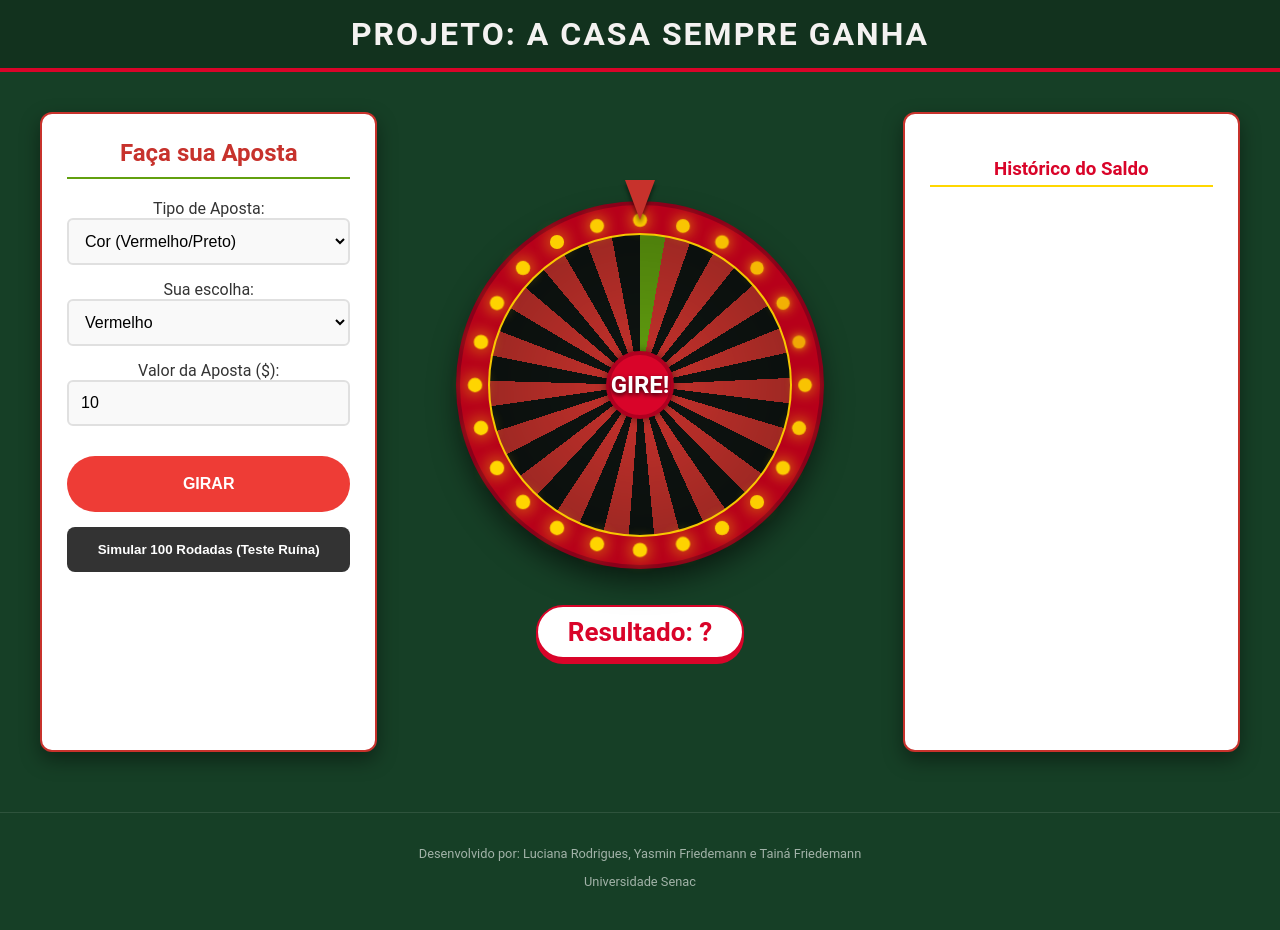
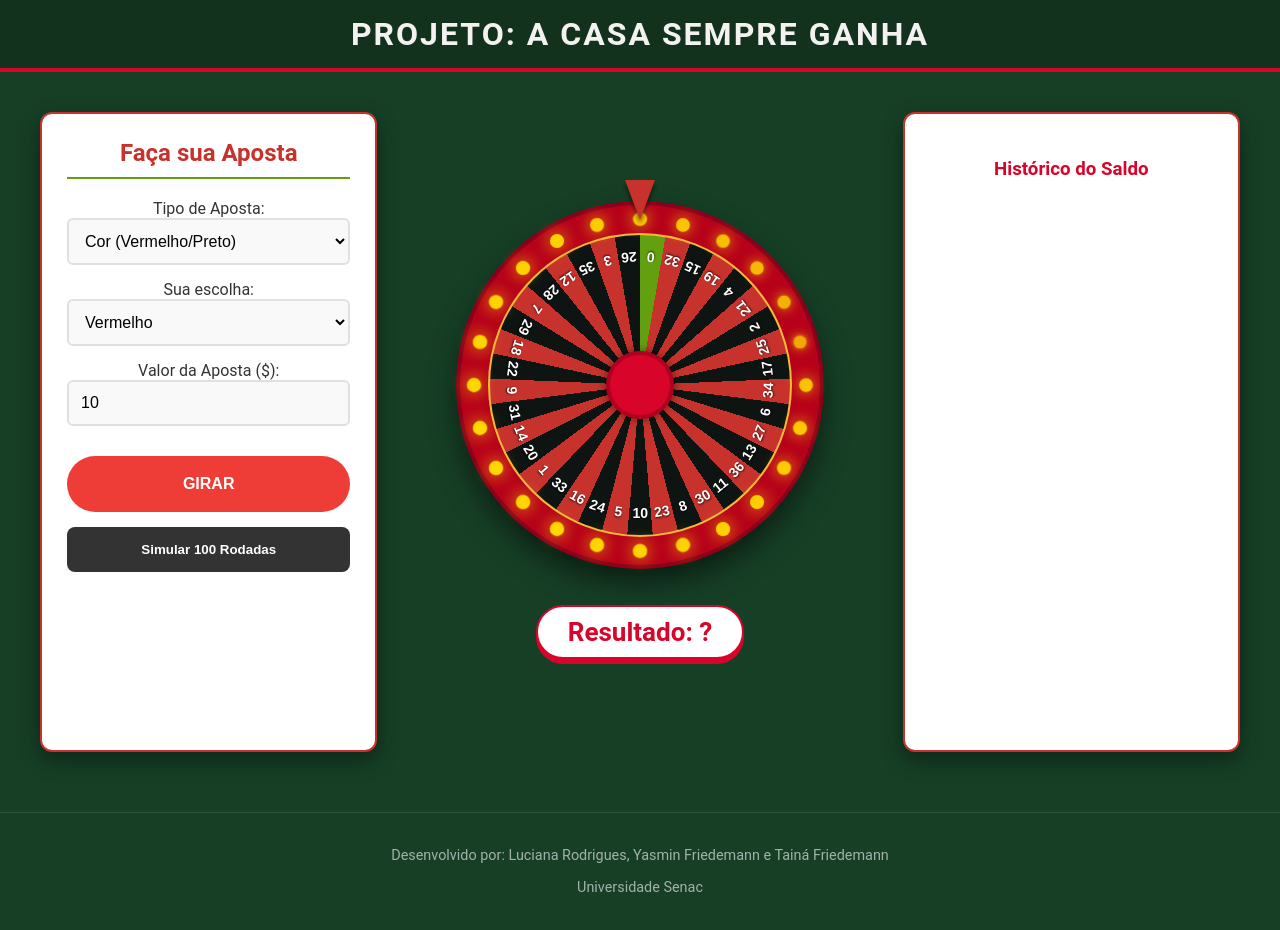
Before and after one commit to Yasfls/A-casa-sempre-ganha, a React (Create React App) app in the folder src/: page / in a window 1280 px wide. Built offline with nearby package versions, Linux system fonts and the light colour scheme; the HTML template or start-up script is replaced by a standard one.

Commit message:
mudança css

```diff
--- a/src/RouletteWheel.css
+++ b/src/RouletteWheel.css
@@ -10,7 +10,7 @@ body {
     text-align: center;
     color: #fff;
     padding: 15px;
-    background-color: rgba(0,0,0,0.2);
+    background-color: rgba(0, 0, 0, 0.2);
     border-bottom: 4px solid #d90429;
 }
 
@@ -37,7 +37,7 @@ body {
     background: #ffffff;
     border-radius: 12px;
     padding: 25px;
-    box-shadow: 0 8px 20px rgba(0,0,0,0.4);
+    box-shadow: 0 8px 20px rgba(0, 0, 0, 0.4);
     display: flex;
     flex-direction: column;
     border: 2px solid #c7322c;
@@ -63,7 +63,8 @@ body {
     margin-bottom: 15px;
 }
 
-select, input {
+select,
+input {
     padding: 12px;
     border: 2px solid #e0e0e0;
     border-radius: 6px;
@@ -132,7 +133,7 @@ select, input {
     background-color: #b7001a;
     box-shadow:
         0 0 0 4px #8a001a,
-        0 15px 30px rgba(0,0,0,0.6);
+        0 15px 30px rgba(0, 0, 0, 0.6);
     display: flex;
     align-items: center;
     justify-content: center;
@@ -141,7 +142,10 @@ select, input {
 /* LEDs */
 .led-ring {
     position: absolute;
-    top: 0; left: 0; width: 100%; height: 100%;
+    top: 0;
+    left: 0;
+    width: 100%;
+    height: 100%;
     border-radius: 50%;
     pointer-events: none;
     z-index: 5;
@@ -158,8 +162,16 @@ select, input {
 }
 
 @keyframes blink {
-    from { opacity: 0.5; transform: scale(0.9); }
-    to { opacity: 1; transform: scale(1.2); box-shadow: 0 0 15px #ffd700; }
+    from {
+        opacity: 0.5;
+        transform: scale(0.9);
+    }
+
+    to {
+        opacity: 1;
+        transform: scale(1.2);
+        box-shadow: 0 0 15px #ffd700;
+    }
 }
 
 .indicator {
@@ -173,7 +185,7 @@ select, input {
     border-right: 15px solid transparent;
     border-top: 40px solid #c7322c;
     z-index: 20;
-    filter: drop-shadow(0 4px 2px rgba(0,0,0,0.5));
+    filter: drop-shadow(0 4px 2px rgba(0, 0, 0, 0.5));
 }
 
 /* RODA (300px) */
@@ -181,79 +193,61 @@ select, input {
     width: 300px;
     height: 300px;
     border-radius: 50%;
+    /* AJUSTE VISUAL: Borda mais fina (de 4px para 2px) */
+    border: 2px solid #f6b93b;
+    position: relative;
+}
 
-    /* LINHA FINA AMARELA */
-    border: 2px solid rgba(255, 208, 0, 0.95);
+/* --- CORREÇÃO DOS NÚMEROS (MÉTODO ORBITAL) --- */
+.wheel-number {
+    position: absolute;
+    top: 50%;
+    left: 50%;
+    width: 0;
+    height: 0;
+    /* Ponto zero no centro */
+    display: flex;
+    justify-content: center;
+    align-items: center;
+    z-index: 10;
+    pointer-events: none;
+}
 
-    transition: transform 3s cubic-bezier(0.1, 0.7, 0.1, 1);
+.wheel-number span {
+    display: block;
+    color: white;
+    font-size: 14px;
+    font-weight: bold;
+    font-family: 'Arial', sans-serif;
+    text-shadow: 0 1px 2px rgba(0, 0, 0, 0.8);
+}
 
-    /* CORES ORIGINAIS (Preto, Vermelho, Verde) */
-    background:
-        radial-gradient(circle, rgba(0,0,0,0) 0%, rgba(0,0,0,0.2) 70%, rgba(0,0,0,0.5) 100%),
-        conic-gradient(
-            #62a00f 0deg 9.7deg,
-            #c7322c 9.7deg 19.4deg,
-            #0e1411 19.4deg 29.1deg,
-            #c7322c 29.1deg 38.8deg,
-            #0e1411 38.8deg 48.5deg,
-            #c7322c 48.5deg 58.2deg,
-            #0e1411 58.2deg 67.9deg,
-            #c7322c 67.9deg 77.6deg,
-            #0e1411 77.6deg 87.3deg,
-            #c7322c 87.3deg 97deg,
-            #0e1411 97deg 106.7deg,
-            #c7322c 106.7deg 116.4deg,
-            #0e1411 116.4deg 126.1deg,
-            #c7322c 126.1deg 135.8deg,
-            #0e1411 135.8deg 145.5deg,
-            #c7322c 145.5deg 155.2deg,
-            #0e1411 155.2deg 164.9deg,
-            #c7322c 164.9deg 174.6deg,
-            #0e1411 174.6deg 184.3deg,
-            #c7322c 184.3deg 194deg,
-            #0e1411 194deg 203.7deg,
-            #c7322c 203.7deg 213.4deg,
-            #0e1411 213.4deg 223.1deg,
-            #c7322c 223.1deg 232.8deg,
-            #0e1411 232.8deg 242.5deg,
-            #c7322c 242.5deg 252.2deg,
-            #0e1411 252.2deg 261.9deg,
-            #c7322c 261.9deg 271.6deg,
-            #0e1411 271.6deg 281.3deg,
-            #c7322c 281.3deg 291deg,
-            #0e1411 291deg 300.7deg,
-            #c7322c 300.7deg 310.4deg,
-            #0e1411 310.4deg 320.1deg,
-            #c7322c 320.1deg 329.8deg,
-            #0e1411 329.8deg 339.5deg,
-            #c7322c 339.5deg 349.2deg,
-            #0e1411 349.2deg 360deg
-        );
-
-    display: flex;
-    align-items: center;
-    justify-content: center;
+.center-text {
+    position: absolute;
+    top: 50%;
+    left: 50%;
+    transform: translate(-50%, -50%);
     color: white;
+    font-weight: bold;
     font-size: 24px;
-    font-weight: bold;
-    text-shadow: 0 2px 4px rgba(0,0,0,0.8);
+    text-shadow: 0 2px 4px rgba(0, 0, 0, 0.8);
+    z-index: 15;
 }
 
 /* Centro da roleta */
 .wheel::after {
     content: '';
     position: absolute;
+    top: 50%;
+    left: 50%;
+    transform: translate(-50%, -50%);
     width: 60px;
     height: 60px;
     background-color: #d90429;
     border: 4px solid #b00020;
     border-radius: 50%;
-    box-shadow: 0 0 10px rgba(0,0,0,0.5);
-    z-index: 2;
-}
-
-.wheel.spinning {
-    transform: rotate(1800deg);
+    box-shadow: 0 0 10px rgba(0, 0, 0, 0.5);
+    z-index: 12;
 }
 
 /* Placar */
@@ -269,6 +263,23 @@ select, input {
     box-shadow: 0 5px 0 #d90429;
 }
 
+.panel_historico
+{
+    flex: 1;
+    min-width: 280px;
+    color: #d90429;
+    border-bottom: 2px solid #ffd700;
+    padding-bottom: 5px;
+    background: #ffffff;
+    border-radius: 12px;
+    padding: 25px;
+    box-shadow: 0 8px 20px rgba(0, 0, 0, 0.4);
+    display: flex;
+    flex-direction: column;
+    border: 2px solid #c7322c;
+    align-items: center;
+}
+
 /* --- GRÁFICO --- */
 .chart-panel {
     flex: 1;
@@ -281,19 +292,20 @@ select, input {
     padding-bottom: 5px;
 }
 
-/* CONTAINER DO GRÁFICO (COM FUNDO ESCURO PREMIUM) */
+/* CONTAINER DO GRÁFICO */
 .simple-graph-container {
     width: 100%;
-    height: 240px; /* Um pouco mais alto */
+    height: 300px;
     border: none;
     border-radius: 12px;
     padding: 15px;
-    /* AQUI ESTÁ A MUDANÇA: Fundo escuro azulado chique */
-    background: linear-gradient(145deg, #1e272e, #485460);
-    box-shadow: inset 0 0 20px rgba(0,0,0,0.5);
+    align-content: center;
+    align-items: center;
+
 }
 
 .graph-footer {
+
     text-align: center;
     margin-top: 10px;
     font-size: 0.9rem;
@@ -302,8 +314,8 @@ select, input {
 .footer {
     text-align: center;
     padding: 20px;
-    color: rgba(255,255,255,0.6);
-    font-size: 0.8rem;
+    color: rgba(255, 255, 255, 0.6);
+    font-size: 0.9rem;
     margin-top: 20px;
-    border-top: 1px solid rgba(255,255,255,0.1);
+    border-top: 1px solid rgba(255, 255, 255, 0.1);
 }
--- a/src/RouletteWheel.js
+++ b/src/RouletteWheel.js
@@ -1,13 +1,13 @@
 import React, { useState, useEffect, useRef } from 'react';
 import './RouletteWheel.css';
 
-// --- GRÁFICO NATIVO ESTILO NEON ---
+// --- GRÁFICO NATIVO ---
 const SimpleGraph = ({ data }) => {
   if (!data || data.length < 2) return null;
 
   const width = 300;
-  const height = 180; // Um pouco mais alto
-  const maxVal = Math.max(...data, 1000) + 100;
+  const height = 180;
+  const maxVal = Math.max(...data, 100) + 50;
   const minVal = Math.min(...data, 0);
 
   const getPoints = () => {
@@ -24,57 +24,24 @@ const SimpleGraph = ({ data }) => {
   };
 
   const lastBalance = data[data.length - 1];
-
-  // Cores NEON para fundo escuro
-  // Ciano se > 1000, Rosa Choque se < 1000
-  const lineColor = lastBalance < 1000 ? "#ff4757" : "#2ed573";
+  const prevBalance = data.length > 1 ? data[data.length - 2] : 100;
+  const lineColor = lastBalance >= prevBalance ? "#2ed573" : "#ff4757";
 
   return (
     <div className="simple-graph-container">
       <svg viewBox={`0 0 ${width} ${height}`} style={{ width: '100%', height: '100%', overflow: 'hidden' }}>
-
         <defs>
           <linearGradient id="neonGradient" x1="0" x2="0" y1="0" y2="1">
             <stop offset="0%" stopColor={lineColor} stopOpacity="0.5"/>
             <stop offset="100%" stopColor={lineColor} stopOpacity="0.0"/>
           </linearGradient>
         </defs>
-
-        {/* Grades (Brancas transparentes) */}
         <line x1="0" y1={height/4} x2={width} y2={height/4} stroke="rgba(255,255,255,0.1)" strokeWidth="1" />
         <line x1="0" y1={height/2} x2={width} y2={height/2} stroke="rgba(255,255,255,0.1)" strokeWidth="1" />
         <line x1="0" y1={3*height/4} x2={width} y2={3*height/4} stroke="rgba(255,255,255,0.1)" strokeWidth="1" />
-
-        {/* Linha de Base ($1000) */}
-        <line
-          x1="0"
-          y1={height - ((1000 - minVal) / (maxVal - minVal || 1)) * height}
-          x2={width}
-          y2={height - ((1000 - minVal) / (maxVal - minVal || 1)) * height}
-          stroke="rgba(255,255,255,0.5)"
-          strokeDasharray="4 4"
-          strokeWidth="1"
-        />
-
-        {/* Área Neon */}
-        <polyline
-          fill="url(#neonGradient)"
-          stroke="none"
-          points={getAreaPoints()}
-        />
-
-        {/* Linha Principal */}
-        <polyline
-          fill="none"
-          stroke={lineColor}
-          strokeWidth="3"
-          points={getPoints()}
-          strokeLinecap="round"
-          strokeLinejoin="round"
-          style={{filter: `drop-shadow(0 0 4px ${lineColor})`}} // Brilho Neon
-        />
-
-        {/* Bolinha final */}
+        <line x1="0" y1={height - ((100 - minVal) / (maxVal - minVal || 1)) * height} x2={width} y2={height - ((100 - minVal) / (maxVal - minVal || 1)) * height} stroke="rgba(255,255,255,0.3)" strokeDasharray="4 4" strokeWidth="1" />
+        <polyline fill="url(#neonGradient)" stroke="none" points={getAreaPoints()} />
+        <polyline fill="none" stroke={lineColor} strokeWidth="3" points={getPoints()} strokeLinecap="round" strokeLinejoin="round" style={{filter: `drop-shadow(0 0 4px ${lineColor})`}} />
         {data.length > 0 && (() => {
              const lastVal = data[data.length - 1];
              const x = width;
@@ -82,7 +49,6 @@ const SimpleGraph = ({ data }) => {
              return <circle cx={x} cy={y} r="4" fill="#fff" stroke={lineColor} strokeWidth="2" />
         })()}
       </svg>
-
       <div className="graph-footer" style={{color: '#fff'}}>
         Saldo Atual: <strong style={{color: lineColor}}>${lastBalance}</strong>
       </div>
@@ -95,139 +61,125 @@ const RouletteWheel = () => {
   const ringRef = useRef(null);
   const [selectedNumber, setSelectedNumber] = useState(null);
   const [isSpinning, setIsSpinning] = useState(false);
+  const [rotation, setRotation] = useState(0);
   const [balance, setBalance] = useState(100);
   const [betAmount, setBetAmount] = useState(10);
   const [betOption, setBetOption] = useState('color');
   const [betDetails, setBetDetails] = useState('red');
   const [balanceHistory, setBalanceHistory] = useState([100]);
 
-  // --- EFEITO PARA CRIAR OS LEDS ---
+  const wheelOrder = [
+    0, 32, 15, 19, 4, 21, 2, 25, 17, 34, 6, 27, 13, 36, 11, 30, 8, 23, 10,
+    5, 24, 16, 33, 1, 20, 14, 31, 9, 22, 18, 29, 7, 28, 12, 35, 3, 26
+  ];
+
+  const redNumbers = [1, 3, 5, 7, 9, 12, 14, 16, 18, 19, 21, 23, 25, 27, 30, 32, 34, 36];
+  const blackNumbers = [2, 4, 6, 8, 10, 11, 13, 15, 17, 20, 22, 24, 26, 28, 29, 31, 33, 35];
+
+  const getWheelBackground = () => {
+    const sliceAngle = 360 / 37;
+    let gradientParts = [];
+    wheelOrder.forEach((num, index) => {
+      let color = '#0e1411';
+      if (num === 0) color = '#62a00f';
+      else if (redNumbers.includes(num)) color = '#c7322c';
+      const startDeg = index * sliceAngle;
+      const endDeg = (index + 1) * sliceAngle;
+      gradientParts.push(`${color} ${startDeg}deg ${endDeg}deg`);
+    });
+    return `conic-gradient(${gradientParts.join(', ')})`;
+  };
+
   useEffect(() => {
     const ring = ringRef.current;
     if (!ring) return;
-
     ring.innerHTML = "";
 
-    // DIMENSÕES:
-    // Wrapper = 360px.
-    // Centro = 180px.
-    // Roleta Interna = 300px (Raio 150px).
-    // Borda Vermelha vai de 150px a 180px (30px de espessura).
-    // Metade da borda = 15px.
-    // Raio ideal = 150 + 15 = 165px.
-
+    // AJUSTE VISUAL DOS LEDS
+    const totalLeds = 24;
     const center = 180;
-    const radius = 165;
-    const totalLeds = 24;
+    // Alterado de 165 para 166 para compensar a borda de 2px e ficar perfeitamente no centro da faixa vermelha
+    const radius = 166;
     const ledSize = 12;
 
     for (let i = 0; i < totalLeds; i++) {
         const led = document.createElement("div");
         led.className = "led";
         led.style.animationDelay = `${i * 0.05}s`;
-
         const angle = (i / totalLeds) * (2 * Math.PI);
-
-        // Centraliza
         const x = center + (Math.cos(angle) * radius) - (ledSize / 2);
         const y = center + (Math.sin(angle) * radius) - (ledSize / 2);
-
-        led.style.left = `${x}px`;
-        led.style.top = `${y}px`;
-
+        led.style.left = `${x}px`; led.style.top = `${y}px`;
         ring.appendChild(led);
     }
   }, []);
 
-  // Lógica
-  const numbersConfig = Array.from({length: 37}, (_, i) => ({ number: i }));
-  const redNumbers = [1, 3, 5, 7, 9, 12, 14, 16, 18, 19, 21, 23, 25, 27, 30, 32, 34, 36];
-  const blackNumbers = [2, 4, 6, 8, 10, 11, 13, 15, 17, 20, 22, 24, 26, 28, 29, 31, 33, 35];
-
   const handleSpin = () => {
-    if (betAmount <= 0 || betAmount > balance) {
-      alert("Aposta inválida!");
-      return;
-    }
-    setIsSpinning(true);
-    setSelectedNumber(null);
+    if (betAmount <= 0 || betAmount > balance) { alert("Saldo insuficiente!"); return; }
+    setIsSpinning(true); setSelectedNumber(null);
     setBalance(prev => prev - betAmount);
 
-    const randomIndex = Math.floor(Math.random() * 37);
+    const winningNumber = Math.floor(Math.random() * 37);
+    const sliceAngle = 360 / 37;
+    const winningIndex = wheelOrder.indexOf(winningNumber);
+
+    const currentAngleOfWinner = winningIndex * sliceAngle + sliceAngle / 2;
+    let targetRotation = 360 - currentAngleOfWinner;
+
+    const currentRotMod = rotation % 360;
+    let distanceNeeded = targetRotation - currentRotMod;
+
+    if (distanceNeeded < 0) {
+        distanceNeeded += 360;
+    }
+
+    const randomOffset = (Math.random() - 0.5) * (sliceAngle * 0.2);
+    const newRotation = rotation + (360 * 5) + distanceNeeded + randomOffset;
+
+    setRotation(newRotation);
 
     setTimeout(() => {
-      setSelectedNumber(randomIndex);
-      calculateResult(randomIndex, betAmount);
+      setSelectedNumber(winningNumber);
+      calculateResult(winningNumber, betAmount);
       setIsSpinning(false);
     }, 3000);
   };
 
   const calculateResult = (winningNumber, amountAposted) => {
-    let winnings = 0;
-    let won = false;
-
-    if (betOption === 'number' && parseInt(betDetails) === winningNumber) {
-      winnings = amountAposted * 36;
-      won = true;
-    } else if (betOption === 'color') {
-      if (betDetails === 'red' && redNumbers.includes(winningNumber)) {
-        winnings = amountAposted * 2;
-        won = true;
-      } else if (betDetails === 'black' && blackNumbers.includes(winningNumber)) {
-        winnings = amountAposted * 2;
-        won = true;
-      }
-    } else if (betOption === 'evenOdd' && winningNumber !== 0) {
+    let winnings = 0; let won = false;
+    if (betOption === 'number' && parseInt(betDetails) === winningNumber) { winnings = amountAposted * 36; won = true; }
+    else if (betOption === 'color') {
+      if (betDetails === 'red' && redNumbers.includes(winningNumber)) { winnings = amountAposted * 2; won = true; }
+      else if (betDetails === 'black' && blackNumbers.includes(winningNumber)) { winnings = amountAposted * 2; won = true; }
+    }
+    else if (betOption === 'evenOdd' && winningNumber !== 0) {
       const isEven = winningNumber % 2 === 0;
-      if ((betDetails === 'even' && isEven) || (betDetails === 'odd' && !isEven)) {
-        winnings = amountAposted * 2;
-        won = true;
-      }
+      if ((betDetails === 'even' && isEven) || (betDetails === 'odd' && !isEven)) { winnings = amountAposted * 2; won = true; }
     }
-
-    if (won) {
-      setBalance(prev => {
-        const newBal = prev + winnings;
-        updateHistory(newBal);
-        return newBal;
-      });
-    } else {
-      setBalance(prev => {
-        updateHistory(prev);
-        return prev;
-      });
-    }
+    if (won) setBalance(prev => { const newBal = prev + winnings; updateHistory(newBal); return newBal; });
+    else setBalance(prev => { updateHistory(prev); return prev; });
   };
 
-  const updateHistory = (newBalance) => {
-    setBalanceHistory(prev => [...prev, newBalance]);
-  };
+  const updateHistory = (newBal) => setBalanceHistory(prev => [...prev, newBal]);
 
   const runSimulation = () => {
     if (isSpinning) return;
-    let simBalance = balance;
-    let simHistory = [...balanceHistory];
-
+    let simBalance = balance; let simHistory = [...balanceHistory];
     for (let i = 0; i < 100; i++) {
       if (simBalance <= 0) break;
       simBalance -= betAmount;
       const winningNumber = Math.floor(Math.random() * 37);
       let winnings = 0;
-
       const chosenColor = betOption === 'color' ? betDetails : 'red';
       if (chosenColor === 'red' && redNumbers.includes(winningNumber)) winnings = betAmount * 2;
       else if (chosenColor === 'black' && blackNumbers.includes(winningNumber)) winnings = betAmount * 2;
-
-      simBalance += winnings;
-      simHistory.push(simBalance);
+      simBalance += winnings; simHistory.push(simBalance);
     }
-    setBalance(simBalance);
-    setBalanceHistory(simHistory);
+    setBalance(simBalance); setBalanceHistory(simHistory);
   };
 
   return (
     <div className="roulette-container">
-
       <div className="panel betting-panel">
         <h2>Faça sua Aposta</h2>
         <div className="control-group">
@@ -238,46 +190,31 @@ const RouletteWheel = () => {
                 <option value="number">Número Único (0-36)</option>
             </select>
         </div>
-
         <div className="control-group">
             <label>Sua escolha:</label>
             {betOption === 'color' && (
                 <select value={betDetails} onChange={(e) => setBetDetails(e.target.value)}>
-                    <option value="red">Vermelho</option>
-                    <option value="black">Preto</option>
+                    <option value="red">Vermelho</option><option value="black">Preto</option>
                 </select>
             )}
             {betOption === 'evenOdd' && (
                 <select value={betDetails} onChange={(e) => setBetDetails(e.target.value)}>
-                    <option value="even">Par</option>
-                    <option value="odd">Ímpar</option>
+                    <option value="even">Par</option><option value="odd">Ímpar</option>
                 </select>
             )}
             {betOption === 'number' && (
-                <input
-                    type="number" min="0" max="36"
-                    value={betDetails} onChange={(e) => setBetDetails(e.target.value)}
-                />
+               <input type="number" min="0" max="36" value={betDetails} onChange={(e) => setBetDetails(e.target.value)} />
             )}
         </div>
-
         <div className="control-group">
             <label>Valor da Aposta ($):</label>
-            <input
-                type="number"
-                value={betAmount}
-                onChange={(e) => setBetAmount(parseInt(e.target.value) || 0)}
-            />
+            <input type="number" value={betAmount} onChange={(e) => setBetAmount(parseInt(e.target.value) || 0)} />
         </div>
-
         <button className="spin-btn" onClick={handleSpin} disabled={isSpinning || balance <= 0}>
-            {isSpinning ? 'GIRAR' : 'GIRAR'}
+            {isSpinning ? 'GIRANDO...' : 'GIRAR'}
         </button>
-
         <div className="simulation-box">
-            <button className="sim-btn" onClick={runSimulation} disabled={isSpinning || balance <= 0}>
-                Simular 100 Rodadas (Teste Ruína)
-            </button>
+            <button className="sim-btn" onClick={runSimulation} disabled={isSpinning || balance <= 0}>Simular 100 Rodadas</button>
         </div>
       </div>
 
@@ -285,9 +222,31 @@ const RouletteWheel = () => {
         <div className="wheel-wrapper">
             <div className="led-ring" ref={ringRef}></div>
             <div className="indicator"></div>
-            <div className={`wheel ${isSpinning ? 'spinning' : ''}`}>
-                {!isSpinning && selectedNumber === null && <span style={{zIndex: 20}}>GIRE!</span>}
-                {isSpinning && <span style={{zIndex: 20}}>{betAmount}</span>}
+            <div
+                className="wheel"
+                style={{
+                    transform: `rotate(${rotation}deg)`,
+                    transition: isSpinning ? 'transform 3s cubic-bezier(0.25, 0.1, 0.25, 1)' : 'none',
+                    background: getWheelBackground()
+                }}
+            >
+                {wheelOrder.map((num, i) => {
+                    const sliceAngle = 360 / 37;
+                    const angle = i * sliceAngle + sliceAngle / 2;
+                    return (
+                        <div
+                            key={i}
+                            className="wheel-number"
+                            style={{
+                                transform: `rotate(${angle}deg) translate(0, -128px)`
+                            }}
+                        >
+                            <span style={{transform: 'rotate(180deg)'}}>{num}</span>
+                        </div>
+                    );
+                })}
+
+                {!isSpinning && selectedNumber === null && <div className="center-text" style={{transform: `rotate(${-rotation}deg)`}}></div>}
             </div>
         </div>
         <div className="result-display">
@@ -295,11 +254,10 @@ const RouletteWheel = () => {
         </div>
       </div>
 
-      <div className="panel chart-panel">
+      <div className="panel_historico">
         <h3>Histórico do Saldo</h3>
         <SimpleGraph data={balanceHistory} />
       </div>
-
     </div>
   );
 };
```
